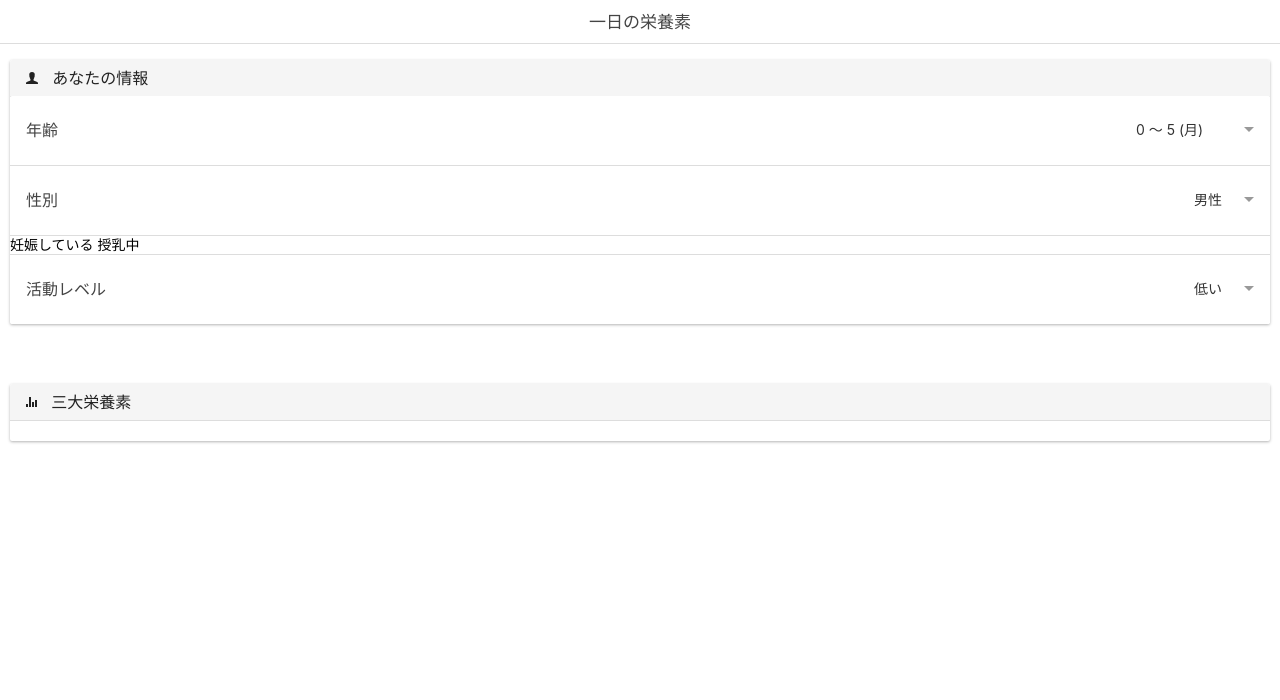
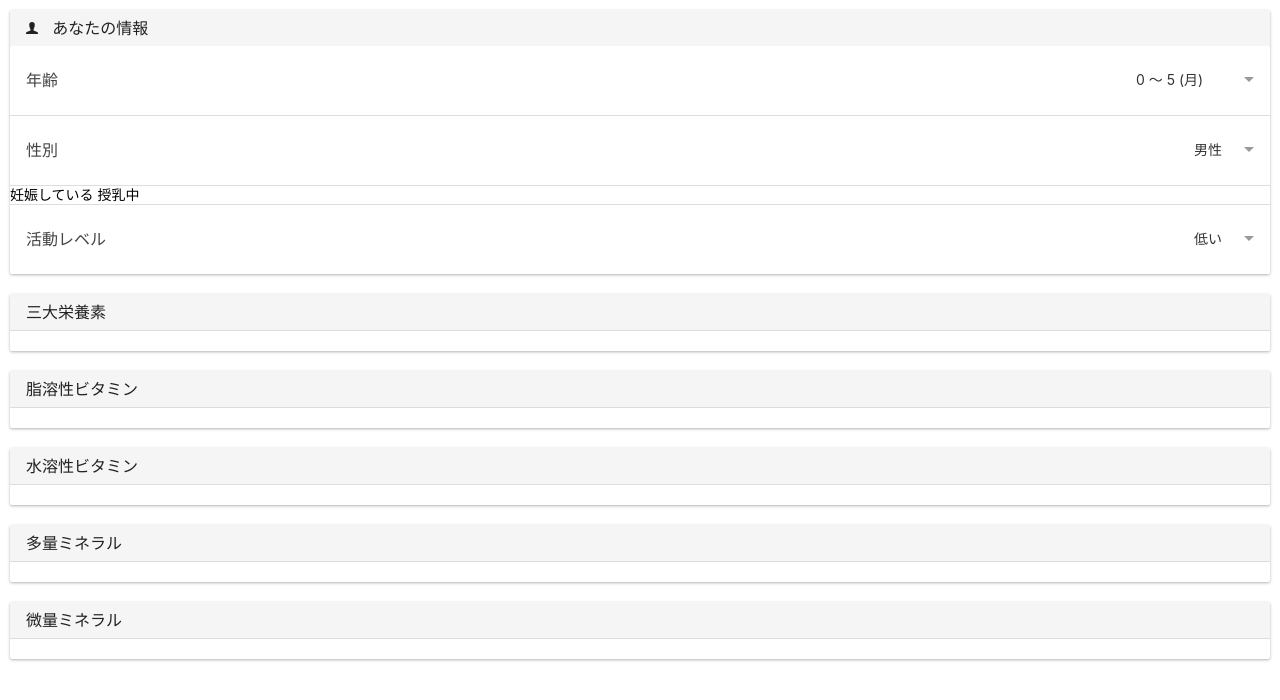
Before and after one commit to bonar/food-elite, a website: page www/index.html in a window 1280 px wide. Drawn offline with Linux system fonts and the light colour scheme; files that its build step writes are made by us from their sources; files whose address does not match are found by name.

Commit message:
add template place holder

```diff
--- a/www/index.html
+++ b/www/index.html
@@ -2,7 +2,6 @@
 <html>
   <head>
     <meta charset="utf-8">
-    <meta name="viewport" content="initial-scale=1, maximum-scale=1, user-scalable=no, width=device-width">
     <title>1日の栄養素</title>
     <script src="lib/ionic/js/ionic.bundle.js"></script>
 
@@ -12,7 +11,7 @@
     <link href="css/ionic.app.css" rel="stylesheet">
     <style>
     .user-variables {
-      margin-top: 60px;
+      margin-top: 10px;
     }
     .card-title {
       margin-left: 10px;
@@ -110,11 +109,7 @@ angular.module('app', ['ionic'])
     </script>
   </head>
   <body ng-app="app" ng-controller="TableCtrl as ctrl">
-  <div>
-
-    <div class="bar bar-header bar-light">
-      <h1 class="title">一日の栄養素</h1>
-    </div>
+    <ion-content ng-controller="TableCtrl as ctrl">
 
     <div class="card user-variables">
       <div class="item item-divider">
@@ -166,8 +161,7 @@ angular.module('app', ['ionic'])
 
     <div class="card user-variables">
       <div class="item item-divider">
-        <i class="icon ion-stats-bars"></i>
-        <span class="card-title">三大栄養素</span>
+        <span>三大栄養素</span>
       </div>
       <div class="food-table">
         <div ng-include="'partial/calory.html'"></div>
@@ -181,6 +175,39 @@ angular.module('app', ['ionic'])
       </div>
     </div>
 
-  </div>
+    <div class="card user-variables">
+      <div class="item item-divider">
+        <span>脂溶性ビタミン</span>
+      </div>
+      <div class="food-table">
+      </div>
+    </div>
+
+    <div class="card user-variables">
+      <div class="item item-divider">
+        <span>水溶性ビタミン</span>
+      </div>
+      <div class="food-table">
+      </div>
+    </div>
+
+    <div class="card user-variables">
+      <div class="item item-divider">
+        <span>多量ミネラル</span>
+      </div>
+      <div class="food-table">
+      </div>
+    </div>
+
+    <div class="card user-variables">
+      <div class="item item-divider">
+        <span>微量ミネラル</span>
+      </div>
+      <div class="food-table">
+      </div>
+    </div>
+
+
+    </ion-content>
   </body>
 </html>
```
